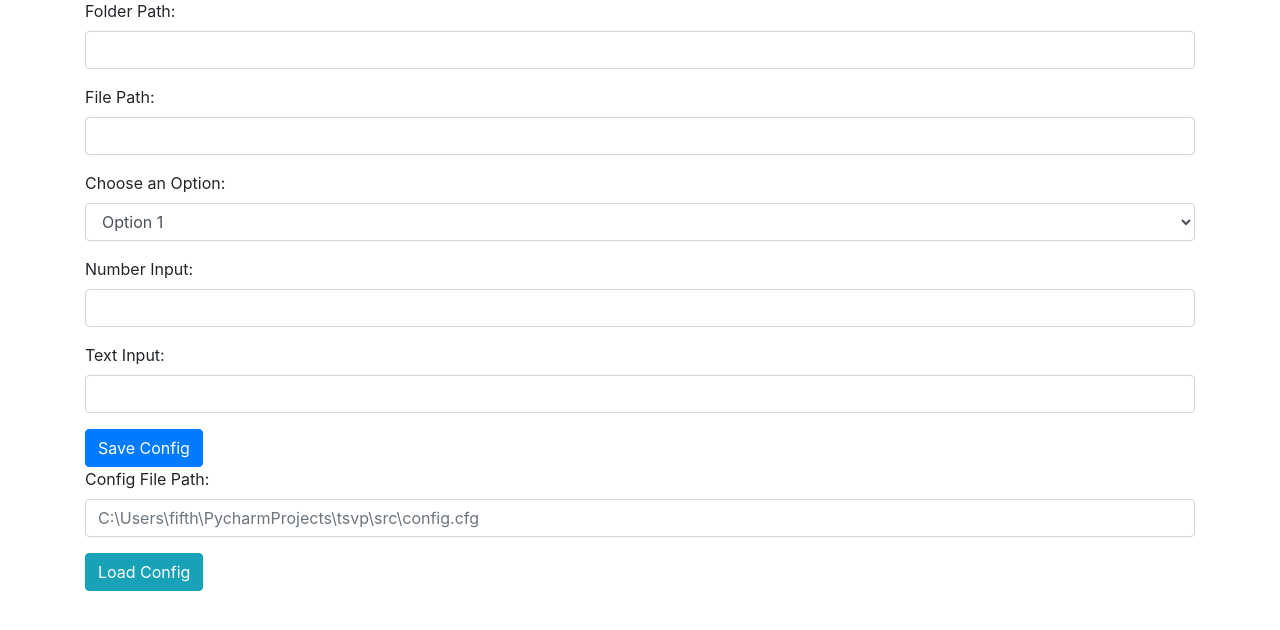
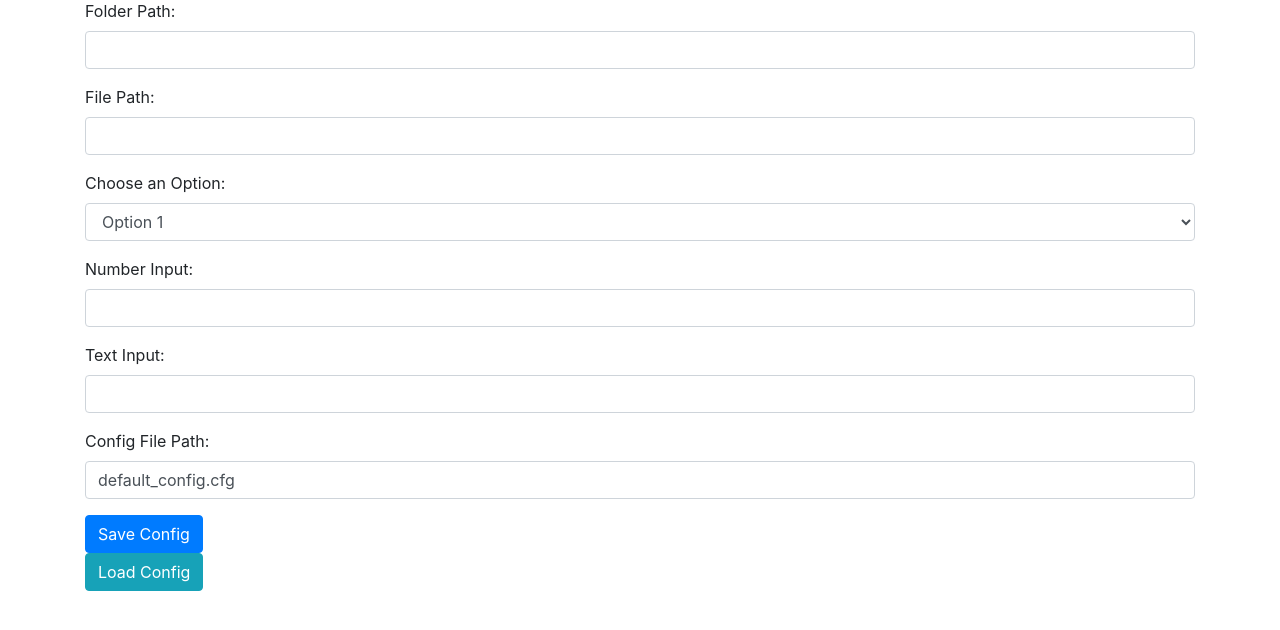
Before and after one commit to stormnick/TSGuiPy, a Flask app: page /config in a window 1280 px wide. Shown: the part 149-779 px from the top of the page. Run offline with Flask 3, Linux system fonts and the light colour scheme; some libraries are stand-ins or nearby versions.

Commit message:
config seems to work ish

```diff
--- a/src/app.py
+++ b/src/app.py
@@ -4,6 +4,8 @@ from flask import Flask, render_template, request, jsonify
 from src import plot
 
 app = Flask(__name__)
+
+DEFAULT_CONFIG_PATH = 'default_config.cfg'
 
 
 def local_run():
@@ -46,6 +48,7 @@ def get_plot():
 
 @app.route('/config', methods=['GET', 'POST'])
 def config():
+    config_path = request.form.get('configPath', DEFAULT_CONFIG_PATH)
     if request.method == 'POST':
         config_data = {
             'folderPath': request.form['folderPath'],
@@ -54,33 +57,39 @@ def config():
             'numberInput': request.form['numberInput'],
             'textInput': request.form['textInput']
         }
-        save_config(config_data)
+        save_config(config_data, config_path)
         # Redirect or show a success message
     else:
-        config_data = load_config("config.cfg")
+        config_data = load_config(DEFAULT_CONFIG_PATH)
     # Render the form with config_data
-    return render_template('config.html', config=config_data)
+    print(config_data)
+    return render_template('config.html', config=config_data, default_config_path=DEFAULT_CONFIG_PATH)
 
 
-def save_config(config_data):
+def save_config(config_data, config_path):
+    if config_path == "":
+        # throw warning
+        return
     config = configparser.ConfigParser()
     config['DEFAULT'] = config_data
-    with open('config.cfg', 'w') as configfile:
+    with open(config_path, 'w') as configfile:
         config.write(configfile)
 
 
 @app.route('/load_config', methods=['POST'])
 def handle_load_config():
-    config_path = request.form.get('configPath', 'default_config.ini')
+    config_path = request.form.get('configPath', DEFAULT_CONFIG_PATH)
+    if config_path == "":
+        return render_template('config.html', warning="No config file selected", default_config_path=DEFAULT_CONFIG_PATH)
     config_data = load_config(config_path)
     # You might want to pass this config_data to render in the config form
-    return render_template('config.html', config=config_data)
+    return render_template('config.html', config=config_data, default_config_path=DEFAULT_CONFIG_PATH)
 
 
 def load_config(config_path):
     config = configparser.ConfigParser()
     config.read(config_path)
-    return config['DEFAULT']  # Assuming 'DEFAULT' section in config file
+    return dict(config['DEFAULT'])  # Assuming 'DEFAULT' section in config file
 
 
 if __name__ == '__main__':
--- a/src/templates/config.html
+++ b/src/templates/config.html
@@ -7,13 +7,27 @@
     <link rel="stylesheet" href="https://stackpath.bootstrapcdn.com/bootstrap/4.3.1/css/bootstrap.min.css">
 </head>
 <body>
+    {% if warning %}
+    <div class="toast show" role="alert" aria-live="assertive" aria-atomic="true" style="position: fixed; top: 20px; right: 20px; z-index: 1050;">
+        <div class="toast-header">
+            <strong class="mr-auto">Warning</strong>
+            <button type="button" class="ml-2 mb-1 close" data-dismiss="toast" aria-label="Close">
+                <span aria-hidden="true">&times;</span>
+            </button>
+        </div>
+        <div class="toast-body">
+            {{ warning }}
+        </div>
+    </div>
+    {% endif %}
+
     <div class="container mt-5">
         <h2>Config File Creator</h2>
         <a href="/" class="btn btn-secondary mt-3">Go Back to Home Page</a>
         <form action="/config" method="post">
             <div class="form-group">
                 <label for="folderPath">Folder Path:</label>
-                <input type="text" class="form-control" id="folderPath" name="folderPath">
+                <input type="text" class="form-control" id="folderPath" name="folderPath"  value="{{ config.get('folderpath', '') }}">
             </div>
             <div class="form-group">
                 <label for="filePath">File Path:</label>
@@ -35,19 +49,19 @@
                 <label for="textInput">Text Input:</label>
                 <input type="text" class="form-control" id="textInput" name="textInput">
             </div>
+            <div class="form-group">
+                <label for="configPath">Config File Path:</label>
+                <input type="text" class="form-control" id="configPath" name="configPath" value="{{ default_config_path }}">
+            </div>
             <button type="submit" class="btn btn-primary">Save Config</button>
         </form>
-
         <form action="/load_config" method="post">
-            <div class="form-group">
-                <label for="configPath">Config File Path:</label>
-                <input type="text" class="form-control" id="configPath" name="configPath" placeholder="C:\Users\fifth\PycharmProjects\tsvp\src\config.cfg">
-            </div>
             <button type="submit" class="btn btn-info">Load Config</button>
         </form>
     </div>
     <script src="https://code.jquery.com/jquery-3.3.1.slim.min.js"></script>
     <script src="https://cdnjs.cloudflare.com/ajax/libs/popper.js/1.14.7/umd/popper.min.js"></script>
     <script src="https://stackpath.bootstrapcdn.com/bootstrap/4.3.1/js/bootstrap.min.js"></script>
+
 </body>
 </html>
```
